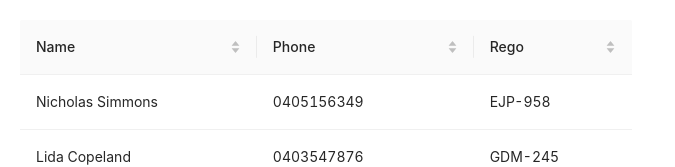
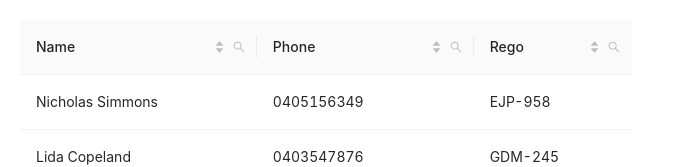
Before and after one commit to zzwt/exoflare, a React (Create React App) app: page / in a window 1280 px wide. Shown: the top 167 px of the page, without its empty margins (0-675 px from the left). Built offline with nearby package versions, Linux system fonts and the light colour scheme; data requests are answered from the project's data file.

Commit message:
Add column search

```diff
--- a/src/components/TableView.js
+++ b/src/components/TableView.js
@@ -1,11 +1,20 @@
-import React, { useEffect, useState, memo, useCallback, useMemo } from 'react';
+import React, {
+  useEffect,
+  useState,
+  memo,
+  useCallback,
+  useMemo,
+  useRef,
+} from 'react';
 import axios from 'axios';
-import { Table } from 'antd';
+import { Table, Input, Button, Space } from 'antd';
+import { SearchOutlined } from '@ant-design/icons';
 
 export default memo(() => {
   const [error, setError] = useState(null);
   const [drivers, setDrivers] = useState([]);
   const [loading, setLoading] = useState(false);
+  const searchInput = useRef();
 
   const sorterGenerator = useCallback((dataIndex) => {
     return (a, b) => {
@@ -35,6 +44,69 @@ export default memo(() => {
     getDrivers();
   }, []);
 
+  const getColumnSearchProps = useCallback(
+    (dataIndex) => ({
+      filterDropdown: ({
+        setSelectedKeys,
+        selectedKeys,
+        confirm,
+        clearFilters,
+      }) => (
+        <div style={{ padding: 8 }}>
+          <Input
+            ref={(node) => {
+              searchInput.current = node;
+            }}
+            placeholder={`Search ${dataIndex}`}
+            value={selectedKeys[0]}
+            onChange={(e) =>
+              setSelectedKeys(e.target.value ? [e.target.value] : [])
+            }
+            onPressEnter={() => confirm()}
+            style={{ marginBottom: 8, display: 'block' }}
+          />
+          <Space>
+            <Button
+              type="primary"
+              onClick={() => confirm()}
+              icon={<SearchOutlined />}
+              size="small"
+              style={{ width: 90 }}
+            >
+              Search
+            </Button>
+            <Button
+              onClick={() => {
+                clearFilters();
+                confirm({ closeDropdown: true });
+              }}
+              size="small"
+              style={{ width: 90 }}
+            >
+              Reset
+            </Button>
+          </Space>
+        </div>
+      ),
+      filterIcon: (filtered) => (
+        <SearchOutlined style={{ color: filtered ? '#1890ff' : undefined }} />
+      ),
+      onFilter: (value, record) =>
+        record[dataIndex]
+          ? record[dataIndex]
+              .toString()
+              .toLowerCase()
+              .includes(value.toLowerCase())
+          : '',
+      onFilterDropdownVisibleChange: (visible) => {
+        if (visible) {
+          setTimeout(() => searchInput.current.select(), 100);
+        }
+      },
+    }),
+    []
+  );
+
   const columns = useMemo(
     () => [
       {
@@ -42,21 +114,24 @@ export default memo(() => {
         dataIndex: 'name',
         key: 'name',
         sorter: sorterGenerator('name'),
+        ...getColumnSearchProps('name'),
       },
       {
         title: 'Phone',
         dataIndex: 'phone',
         key: 'phone',
         sorter: sorterGenerator('phone'),
+        ...getColumnSearchProps('phone'),
       },
       {
         title: 'Rego',
         dataIndex: 'rego',
         key: 'rego',
         sorter: sorterGenerator('rego'),
+        ...getColumnSearchProps('rego'),
       },
     ],
-    [sorterGenerator]
+    [sorterGenerator, getColumnSearchProps]
   );
 
   if (error) return <div>{error}</div>;
```
